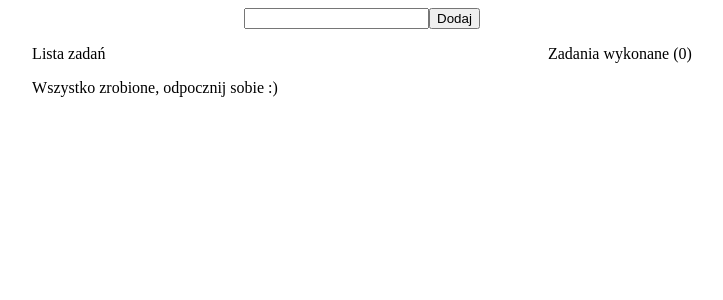
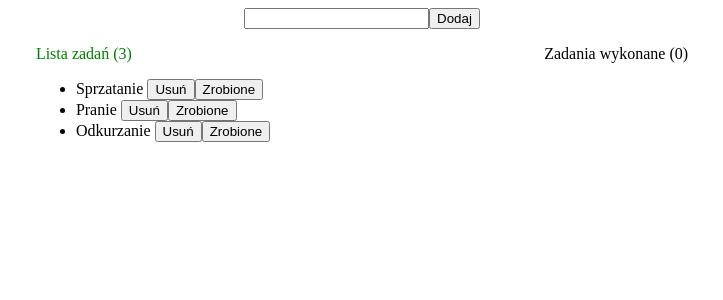
Before and after one commit to alekma/TodoAngular, an Angular app: page / in a window 1280 px wide. Shown: the top 300 px of the page, without its empty margins (278-1001 px from the left). Built offline with nearby package versions, Linux system fonts and the light colour scheme.

Commit message:
Podział aplikacji na komponenty

```diff
--- /dev/null
+++ b/src/app/addtask/addtask.component.html
@@ -0,0 +1,4 @@
+<div>
+    <input [(ngModel)]="newTask">
+    <button (click)="add()">Dodaj</button>
+</div>
--- /dev/null
+++ b/src/app/addtask/addtask.component.ts
@@ -0,0 +1,23 @@
+import { Component, OnInit, Output, EventEmitter } from '@angular/core';
+
+@Component({
+  selector: 'app-addtask',
+  templateUrl: './addtask.component.html',
+  styleUrls: ['./addtask.component.scss']
+})
+export class AddtaskComponent implements OnInit {
+
+  newTask;
+
+  @Output()
+  emitTask = new EventEmitter;
+
+  constructor() { }
+
+  ngOnInit() {
+  }
+  add() {
+    this.emitTask.emit(this.newTask);
+    this.newTask = '';
+  }
+}
--- a/src/app/app.component.html
+++ b/src/app/app.component.html
@@ -1,29 +1,10 @@
 <!--The content below is only a placeholder and can be replaced.-->
 <div>
   <div class="container">
-    <div>
-      <input [(ngModel)]="newTask">
-      <button (click)="add()">Dodaj</button>
-    </div>
+    <app-addtask (emitTask)="add($event)"></app-addtask>
   </div>
   <div class="container">
-    <div>
-      <p>Lista zadań</p>
-      <p *ngIf="taskList.length == 0">Wszystko zrobione, odpocznij sobie :)</p>
-      <ul>
-        <li *ngFor="let task of taskList">{{task}}
-          <button (click)="remove(task)">Usuń</button>
-          <button (click)="done(task)">Zrobione</button>
-        </li>
-      </ul>
-    </div>
-    <div>
-    <p>Zadania wykonane ({{taskDone.length}})</p>
-    <ul>
-      <li *ngFor="let task of taskDone">
-        {{task}}
-      </li>
-    </ul>
-  </div>
+   <app-todo-tasks [taskList]="taskList" (emitRemove)="remove($event)" (emitDone)="done($event)"></app-todo-tasks>
+    <app-done-task [taskDone]="taskDone"></app-done-task>
   </div>
 </div>
--- a/src/app/app.component.ts
+++ b/src/app/app.component.ts
@@ -6,15 +6,12 @@ import { Component } from '@angular/core';
   styleUrls: ['./app.component.scss']
 })
 export class AppComponent {
-  newTask = '';
-  taskList = [];
+  taskList  = ['Sprzatanie', 'Pranie', 'Odkurzanie'];
   taskDone = [];
 
 
-  add() {
-    this.taskList.push(this.newTask);
-    this.newTask = '';
-    console.log(this.taskList);
+  add(task) {
+    this.taskList.push(task);
   }
   remove(task) {
     this.taskList = this.taskList.filter( e => e !== task)
--- /dev/null
+++ b/src/app/done-task/done-task.component.html
@@ -0,0 +1,8 @@
+<div>
+  <p>Zadania wykonane ({{taskDone.length}})</p>
+  <ul>
+    <li *ngFor="let task of taskDone">
+      {{task}}
+    </li>
+  </ul>
+</div>
--- /dev/null
+++ b/src/app/done-task/done-task.component.ts
@@ -0,0 +1,18 @@
+import { Component, OnInit, Input } from '@angular/core';
+
+@Component({
+  selector: 'app-done-task',
+  templateUrl: './done-task.component.html',
+  styleUrls: ['./done-task.component.scss']
+})
+export class DoneTaskComponent implements OnInit {
+
+  @Input()
+  taskDone = []
+
+  constructor() { }
+
+  ngOnInit() {
+  }
+
+}
--- /dev/null
+++ b/src/app/todo-tasks/todo-tasks.component.html
@@ -0,0 +1,10 @@
+<div>
+  <p [ngStyle]="{color: getColor()}">Lista zadań ({{taskList.length}})</p>
+  <p *ngIf="taskList.length == 0">Wszystko zrobione, odpocznij sobie :)</p>
+  <ul>
+    <li *ngFor="let task of taskList">{{task}}
+      <button (click)="remove(task)">Usuń</button>
+      <button (click)="done(task)">Zrobione</button>
+    </li>
+  </ul>
+</div>
--- /dev/null
+++ b/src/app/todo-tasks/todo-tasks.component.ts
@@ -0,0 +1,32 @@
+import { Component, OnInit, Input, Output, EventEmitter } from '@angular/core';
+
+
+@Component({
+  selector: 'app-todo-tasks',
+  templateUrl: './todo-tasks.component.html',
+  styleUrls: ['./todo-tasks.component.scss']
+})
+export class TodoTasksComponent implements OnInit {
+
+  @Input()
+  taskList = [];
+  @Output()
+  emitDone = new EventEmitter();
+  @Output()
+  emitRemove = new EventEmitter();
+
+  constructor() { }
+
+  ngOnInit() {
+  }
+  remove(task) {
+    this.emitRemove.emit(task);
+  }
+
+  done(task) {
+    this.emitDone.emit(task);
+  }
+  getColor() {
+    return this.taskList.length >= 5 ? 'red' : 'green';
+  }
+}
```
Also changed, not shown: src/app/app.module.ts (+8 -1 lines), src/app/addtask/addtask.component.scss (added), src/app/done-task/done-task.component.scss (added), src/app/todo-tasks/todo-tasks.component.scss (added), 1 other file (tests, documents, lock files or other folders).
